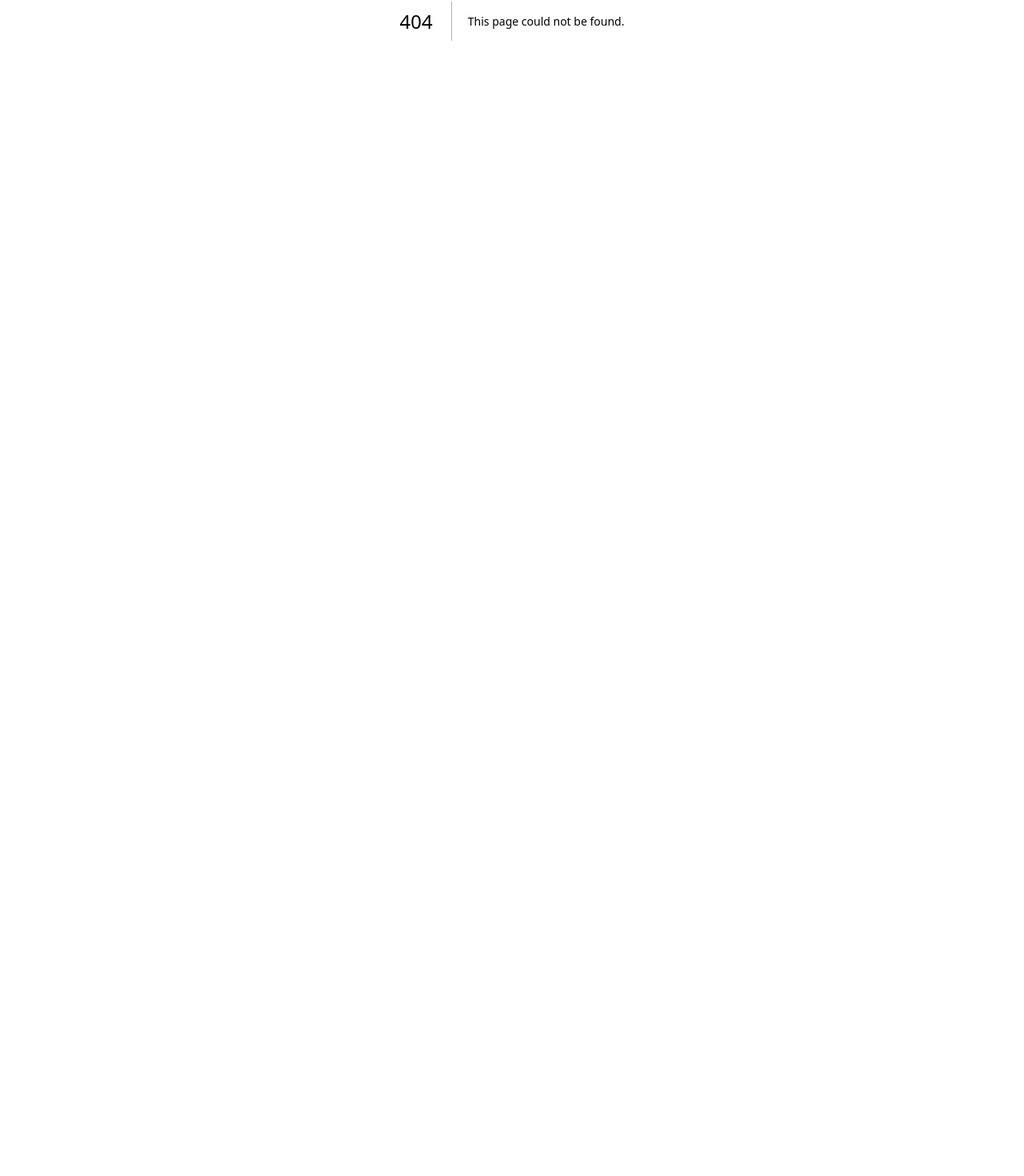
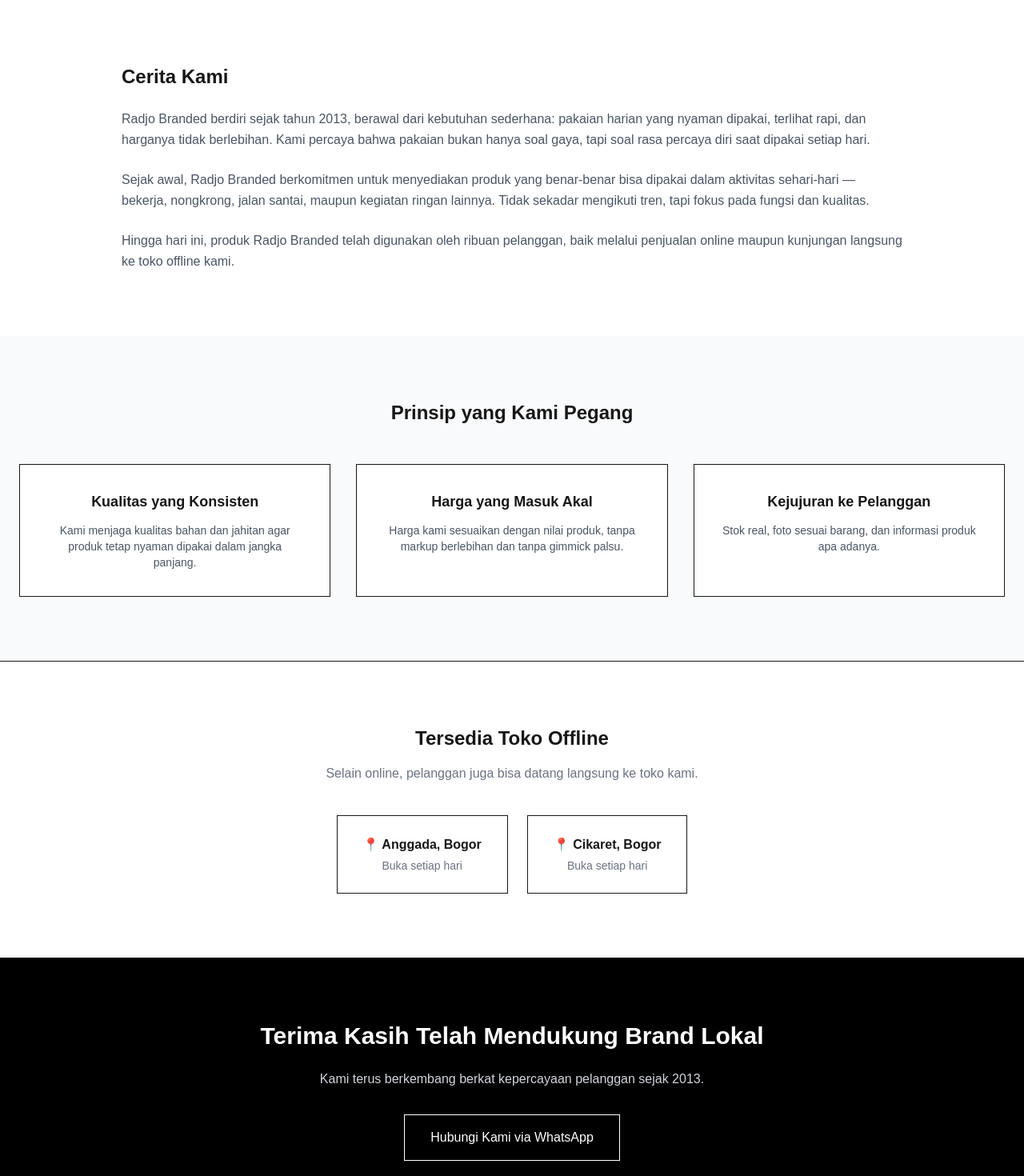
Before and after one commit to Karis0503/radjo-branded, a Next.js app: page /about in a window 1280 px wide. Before the commit this address had no page. Shown: the part 374-1844 px from the top of the page at 80% size. Before the commit the page ends 800 px from the top, so only its background shows below. Built offline with nearby package versions, Linux system fonts and the light colour scheme.

Commit message:
complete about page

```diff
--- /dev/null
+++ b/src/app/about/page.tsx
@@ -0,0 +1,139 @@
+import Navbar from "@/components/Navbar";
+import Footer from "@/components/Footer";
+
+export default function AboutPage() {
+  return (
+    <>
+      <Navbar />
+
+      {/* ================= HERO ================= */}
+      <section className="max-w-7xl mx-auto px-6 py-24 text-center">
+        <h1 className="text-4xl md:text-5xl font-bold mb-6">
+          Tentang Radjo Branded
+        </h1>
+        <p className="text-gray-500 max-w-2xl mx-auto">
+          Brand pakaian harian yang fokus pada kenyamanan, kualitas,
+          dan harga yang masuk akal — sejak 2013.
+        </p>
+      </section>
+
+      {/* ================= STORY ================= */}
+      <section className="border-t">
+        <div className="max-w-5xl mx-auto px-6 py-20 space-y-6">
+          <h2 className="text-2xl font-bold">Cerita Kami</h2>
+
+          <p className="text-gray-600 leading-relaxed">
+            Radjo Branded berdiri sejak tahun 2013, berawal dari kebutuhan
+            sederhana: pakaian harian yang nyaman dipakai, terlihat rapi,
+            dan harganya tidak berlebihan. Kami percaya bahwa pakaian bukan
+            hanya soal gaya, tapi soal rasa percaya diri saat dipakai
+            setiap hari.
+          </p>
+
+          <p className="text-gray-600 leading-relaxed">
+            Sejak awal, Radjo Branded berkomitmen untuk menyediakan produk
+            yang benar-benar bisa dipakai dalam aktivitas sehari-hari —
+            bekerja, nongkrong, jalan santai, maupun kegiatan ringan lainnya.
+            Tidak sekadar mengikuti tren, tapi fokus pada fungsi dan kualitas.
+          </p>
+
+          <p className="text-gray-600 leading-relaxed">
+            Hingga hari ini, produk Radjo Branded telah digunakan oleh
+            ribuan pelanggan, baik melalui penjualan online maupun
+            kunjungan langsung ke toko offline kami.
+          </p>
+        </div>
+      </section>
+
+      {/* ================= VALUES ================= */}
+      <section className="bg-gray-50">
+        <div className="max-w-7xl mx-auto px-6 py-20">
+          <h2 className="text-2xl font-bold text-center mb-12">
+            Prinsip yang Kami Pegang
+          </h2>
+
+          <div className="grid grid-cols-1 md:grid-cols-3 gap-8">
+            <div className="bg-white border p-8 text-center">
+              <h3 className="font-semibold text-lg mb-3">
+                Kualitas yang Konsisten
+              </h3>
+              <p className="text-gray-600 text-sm">
+                Kami menjaga kualitas bahan dan jahitan agar produk
+                tetap nyaman dipakai dalam jangka panjang.
+              </p>
+            </div>
+
+            <div className="bg-white border p-8 text-center">
+              <h3 className="font-semibold text-lg mb-3">
+                Harga yang Masuk Akal
+              </h3>
+              <p className="text-gray-600 text-sm">
+                Harga kami sesuaikan dengan nilai produk, tanpa markup
+                berlebihan dan tanpa gimmick palsu.
+              </p>
+            </div>
+
+            <div className="bg-white border p-8 text-center">
+              <h3 className="font-semibold text-lg mb-3">
+                Kejujuran ke Pelanggan
+              </h3>
+              <p className="text-gray-600 text-sm">
+                Stok real, foto sesuai barang, dan informasi produk apa adanya.
+              </p>
+            </div>
+          </div>
+        </div>
+      </section>
+
+      {/* ================= OFFLINE STORE ================= */}
+      <section className="border-t">
+        <div className="max-w-7xl mx-auto px-6 py-20 text-center">
+          <h2 className="text-2xl font-bold mb-4">
+            Tersedia Toko Offline
+          </h2>
+          <p className="text-gray-500 mb-10">
+            Selain online, pelanggan juga bisa datang langsung ke toko kami.
+          </p>
+
+          <div className="flex justify-center gap-6 flex-wrap">
+            <div className="border px-8 py-6">
+              <h4 className="font-semibold mb-1">📍 Anggada, Bogor</h4>
+              <p className="text-sm text-gray-500">
+                Buka setiap hari
+              </p>
+            </div>
+
+            <div className="border px-8 py-6">
+              <h4 className="font-semibold mb-1">📍 Cikaret, Bogor</h4>
+              <p className="text-sm text-gray-500">
+                Buka setiap hari
+              </p>
+            </div>
+          </div>
+        </div>
+      </section>
+
+      {/* ================= CTA ================= */}
+      <section className="bg-black text-white">
+        <div className="max-w-7xl mx-auto px-6 py-20 text-center">
+          <h2 className="text-3xl font-bold mb-6">
+            Terima Kasih Telah Mendukung Brand Lokal
+          </h2>
+          <p className="text-gray-300 mb-8">
+            Kami terus berkembang berkat kepercayaan pelanggan sejak 2013.
+          </p>
+
+          <a
+            href="https://wa.me/628XXXXXXXXXX"
+            target="_blank"
+            className="inline-block px-8 py-4 border border-white hover:bg-white hover:text-black transition"
+          >
+            Hubungi Kami via WhatsApp
+          </a>
+        </div>
+      </section>
+
+      <Footer />
+    </>
+  );
+}
```
